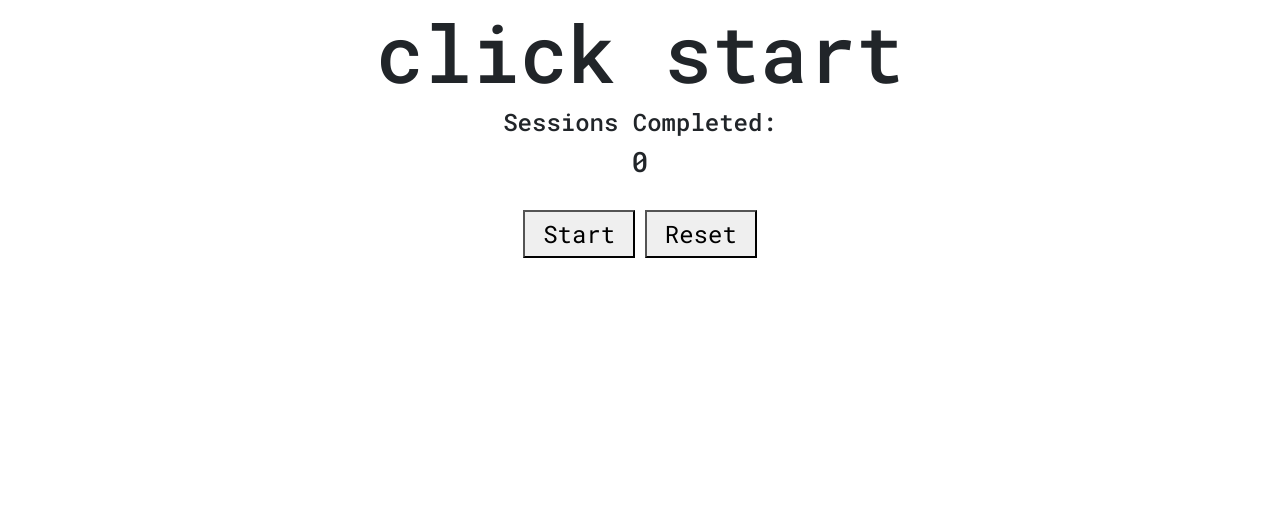
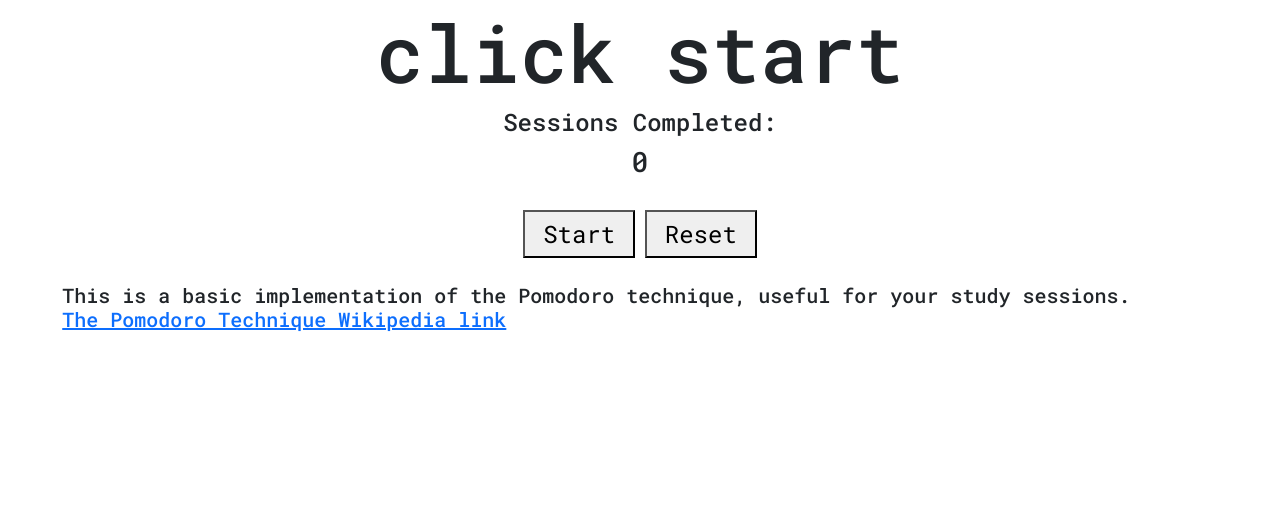
Before and after one commit to agentblack-6000/retro50, a Flask app: page /timer in a window 1280 px wide. Shown: the part 159-690 px from the top of the page. Run offline with Flask 2, Linux system fonts and the light colour scheme; a user stored in the database is signed in; some libraries are stand-ins or nearby versions.

Commit message:
Update timer.html with links and organised sections

```diff
--- a/templates/timer.html
+++ b/templates/timer.html
@@ -1,6 +1,7 @@
 {% extends "layout.html" %}
 
 {% block main %}
+    <section>
         <h1 id="title">Pomodoro Timer</h1>
         <h2 id="timer"> click start </h2>
         <h4>Sessions Completed: </h4>
@@ -10,6 +11,15 @@
 
         <button class="timer-btn" id="start"> Start </button>
         <button class="timer-btn" id="reset"> Reset </button>
+    </section>
+
+    <section class="about-text">
+        <h5>
+            This is a basic implementation of the Pomodoro technique, useful for your study sessions.
+            <br>
+            <a href="https://en.wikipedia.org/wiki/Pomodoro_Technique">The Pomodoro Technique Wikipedia link</a>
+        </h5>
+    </section>
 {% endblock %}
 
 {% block scripts %}
```
Lines whose indentation alone changed are shown as unchanged.
